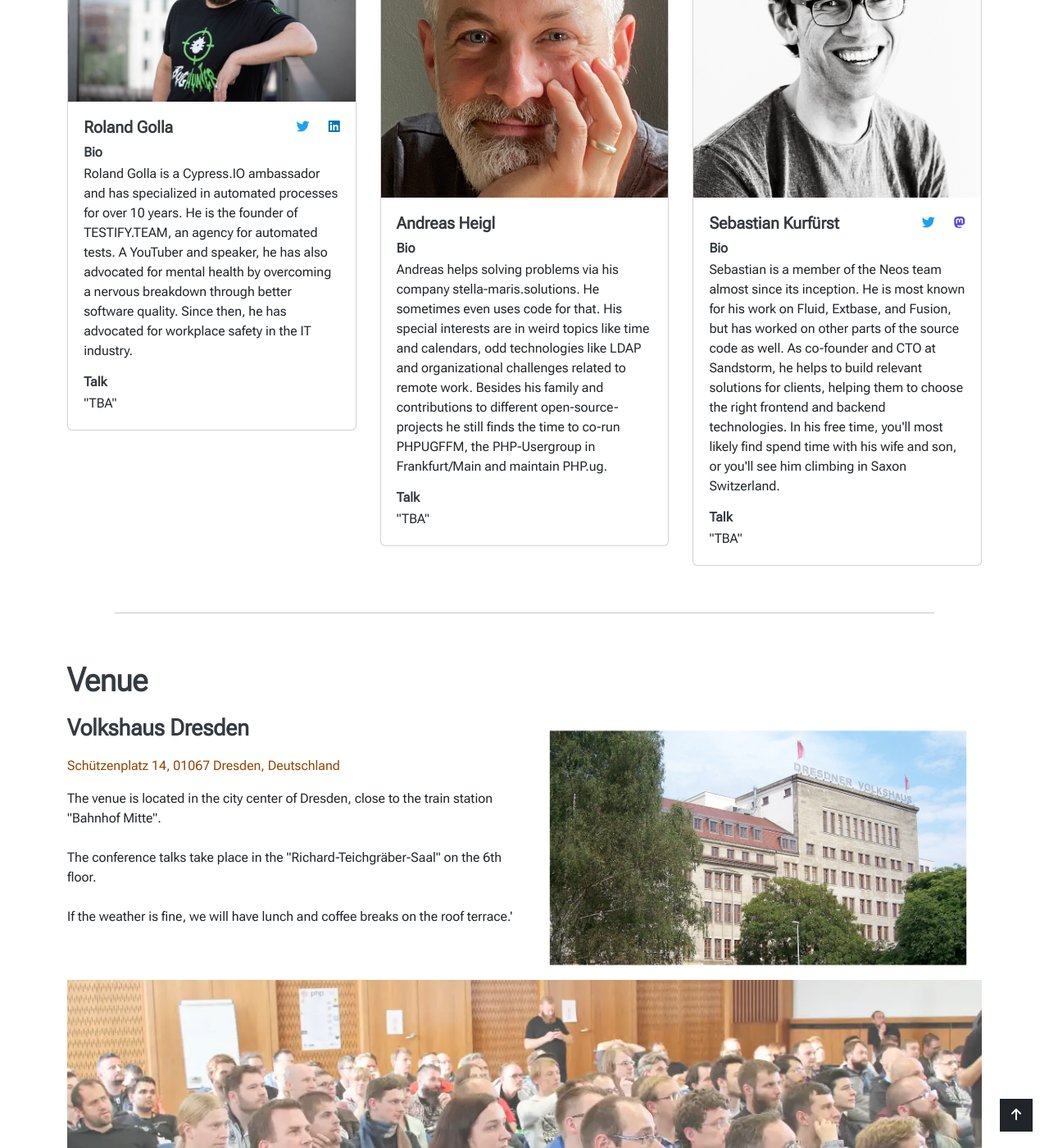
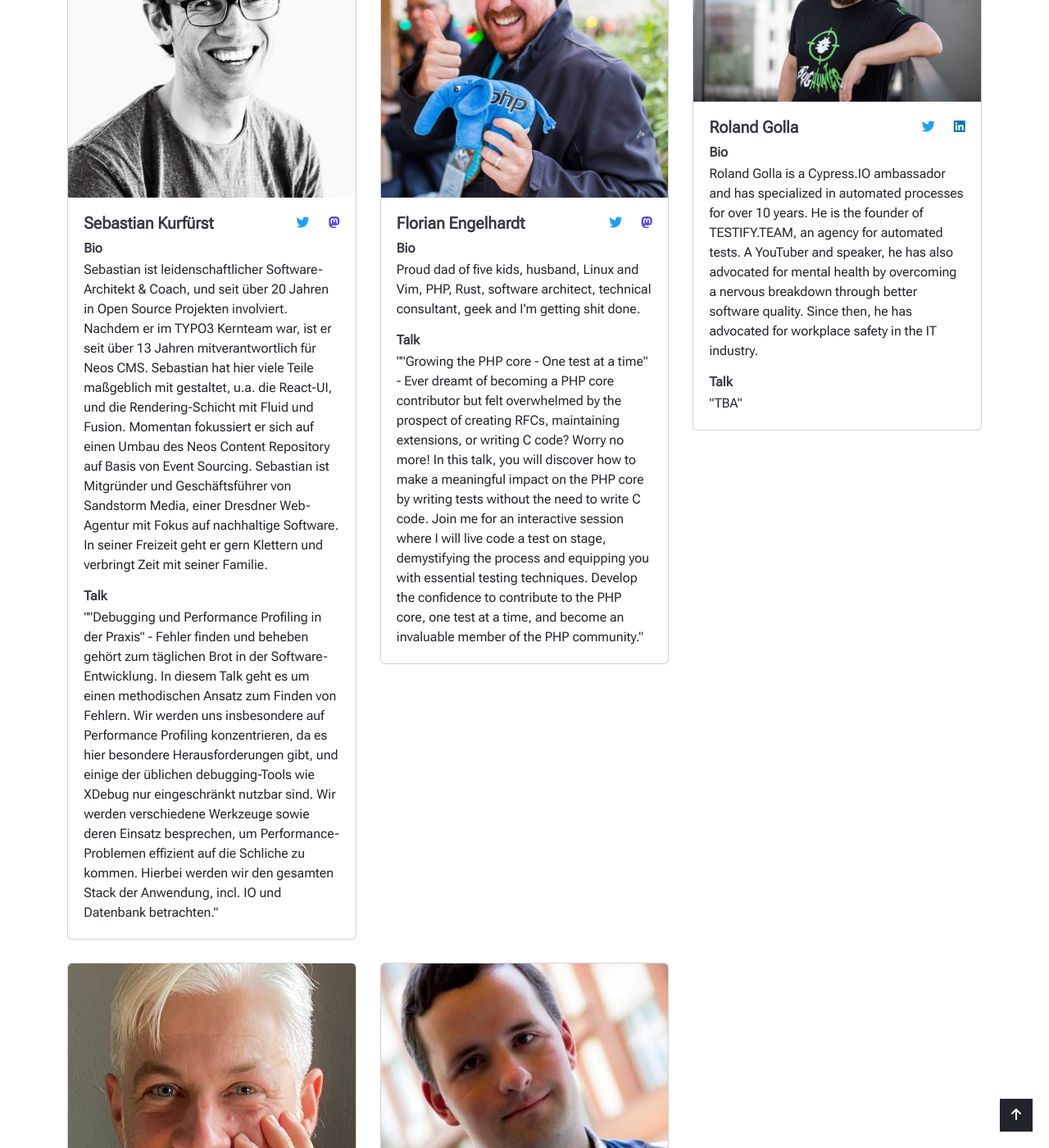
Before and after one commit to php-usergroup-dresden/phpdd23, a Jekyll site: the page built from index.html, in a window 1280 px wide and 1400 px high, scrolled down 2734 px. Shown: the whole window at 82% size. Built offline with Jekyll 4.4.1, drawn with Linux system fonts in a browser that asks for light colours; nearby versions of some CDN libraries; some of the changed text lies outside the part shown.

Commit message:
Adding to new speakers and update bio and talk info from S. Kurfürst

```diff
--- a/_data/speakers.yml
+++ b/_data/speakers.yml
@@ -34,6 +34,26 @@ Sebastian is an open source contributor and maintainer of phpbu and a git hook l
         url: 'https://twitter.com/movetodevnull'
       - icon: 'linkedin'
         url: 'https://de.linkedin.com/in/sebastian-feldmann-9b1921b9'
+  - name: 'Sebastian Kurfürst'
+    bio: "Sebastian ist leidenschaftlicher Software-Architekt & Coach, und seit über 20 Jahren in Open Source Projekten involviert. Nachdem er im TYPO3 Kernteam war, ist er seit über 13 Jahren mitverantwortlich für Neos CMS. Sebastian hat hier viele Teile maßgeblich mit gestaltet, u.a. die React-UI, und die Rendering-Schicht mit Fluid und Fusion. Momentan fokussiert er sich auf einen Umbau des Neos Content Repository auf Basis von Event Sourcing.
+Sebastian ist Mitgründer und Geschäftsführer von Sandstorm Media, einer Dresdner Web-Agentur mit Fokus auf nachhaltige Software. In seiner Freizeit geht er gern Klettern und verbringt Zeit mit seiner Familie."
+    image: '/assets/images/speakers/Sebastian-Kurfuerst.jpg'
+    talk: '"Debugging und Performance Profiling in der Praxis" - Fehler finden und beheben gehört zum täglichen Brot in der Software-Entwicklung. In diesem Talk geht es um einen methodischen Ansatz zum Finden von Fehlern. Wir werden uns insbesondere auf Performance Profiling konzentrieren, da es hier besondere Herausforderungen gibt, und einige der üblichen debugging-Tools wie XDebug nur eingeschränkt nutzbar sind. Wir werden verschiedene Werkzeuge sowie deren Einsatz besprechen, um Performance-Problemen effizient auf die Schliche zu kommen. Hierbei werden wir den gesamten Stack der Anwendung, incl. IO und Datenbank betrachten.'
+    social:
+      - icon: 'twitter'
+        url: 'https://twitter.com/skurfuerst'
+      - icon: 'mastodon'
+        url: 'https://neos.social/@sebastian'
+  - name: 'Florian Engelhardt'
+    bio: "Proud dad of five kids, husband, Linux and Vim, PHP, Rust, software architect, technical consultant, geek and I'm getting shit done."
+    image: '/assets/images/speakers/florian-engelhardt.jpeg'
+    talk: '"Growing the PHP core - One test at a time" - Ever dreamt of becoming a PHP core contributor but felt overwhelmed by the prospect of creating RFCs, maintaining extensions, or writing C code? Worry no more!
+In this talk, you will discover how to make a meaningful impact on the PHP core by writing tests without the need to write C code. Join me for an interactive session where I will live code a test on stage, demystifying the process and equipping you with essential testing techniques. Develop the confidence to contribute to the PHP core, one test at a time, and become an invaluable member of the PHP community.'
+    social:
+      - icon: 'twitter'
+        url: 'https://twitter.com/skurfuerst'
+      - icon: 'mastodon'
+        url: 'https://neos.social/@sebastian'
   - name: 'Roland Golla'
     bio: 'Roland Golla is a Cypress.IO ambassador and has specialized in automated processes for over 10 years. He is the founder of TESTIFY.TEAM, an agency for automated tests. A YouTuber and speaker, he has also advocated for mental health by overcoming a nervous breakdown through better software quality. Since then, he has advocated for workplace safety in the IT industry.'
     image: '/assets/images/speakers/roland-golla-klein.jpg'
@@ -47,12 +67,7 @@ Sebastian is an open source contributor and maintainer of phpbu and a git hook l
     bio: 'Andreas helps solving problems via his company stella-maris.solutions. He sometimes even uses code for that. His special interests are in weird topics like time and calendars, odd technologies like LDAP and organizational challenges related to remote work. Besides his family and contributions to different open-source-projects he still finds the time to co-run PHPUGFFM, the PHP-Usergroup in Frankfurt/Main and maintain PHP.ug. '
     image: '/assets/images/speakers/andreas-heigl.jpg'
     talk: 'TBA'
-  - name: 'Sebastian Kurfürst'
-    bio: "Sebastian is a member of the Neos team almost since its inception. He is most known for his work on Fluid, Extbase, and Fusion, but has worked on other parts of the source code as well. As co-founder and CTO at Sandstorm, he helps to build relevant solutions for clients, helping them to choose the right frontend and backend technologies. In his free time, you'll most likely find spend time with his wife and son, or you'll see him climbing in Saxon Switzerland."
-    image: '/assets/images/speakers/Sebastian-Kurfuerst.jpg'
+  - name: 'Ondřej Mirtes'
+    bio: "Ondřej is a full-time open-source software developer. He likes pointing out mistakes in other people's code so much that he created PHPStan (https://phpstan.org/), a popular static analyser that focuses on finding bugs in code without running it."
+    image: '/assets/images/speakers/ondrej-mirtes.jpg'
     talk: 'TBA'
-    social:
-      - icon: 'twitter'
-        url: 'https://twitter.com/skurfuerst'
-      - icon: 'mastodon'
-        url: 'https://neos.social/@sebastian'
```
Also changed, not shown: assets/images/speakers/florian-engelhardt.jpeg (added), assets/images/speakers/ondrej-mirtes.jpg (added).
